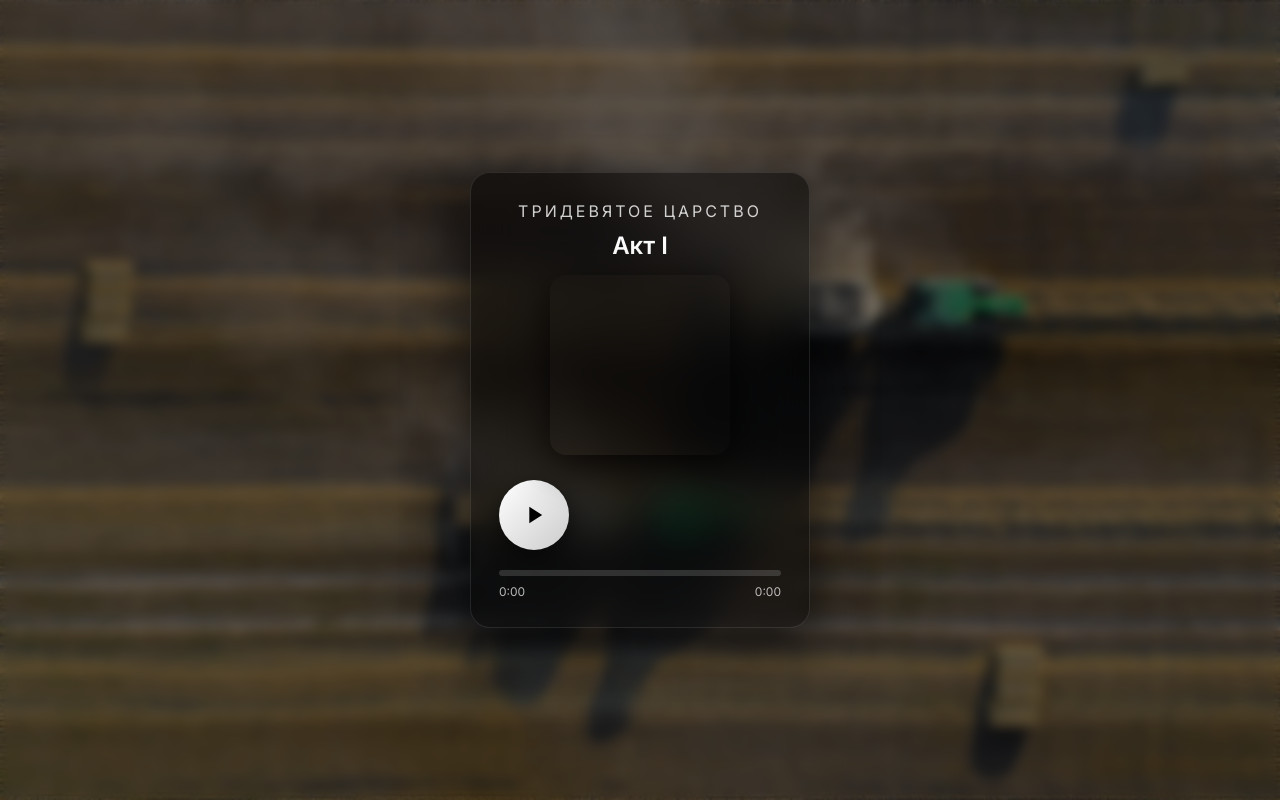
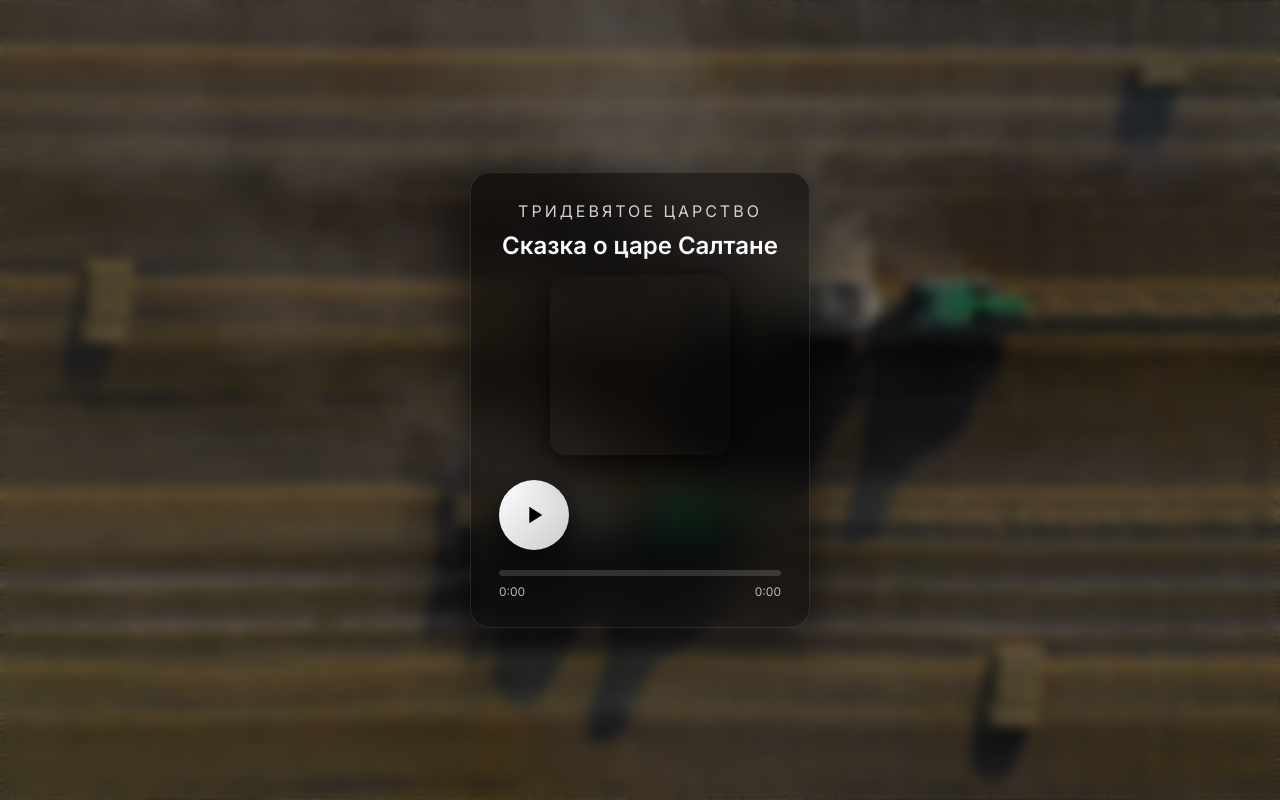
Before and after one commit to mrgrayyooo/39, a plain HTML site: page index.html in a window 1280 px wide. Drawn offline with Linux system fonts and the light colour scheme.

Commit message:
Update index.html

```diff
--- a/index.html
+++ b/index.html
@@ -145,7 +145,7 @@ body::before {
 
 <div class="card">
   <div class="title">ТРИДЕВЯТОЕ ЦАРСТВО</div>
-  <div class="track">Акт I</div>
+  <div class="track">Сказка о царе Салтане</div>
 
   <div class="cover"></div>
 
```
